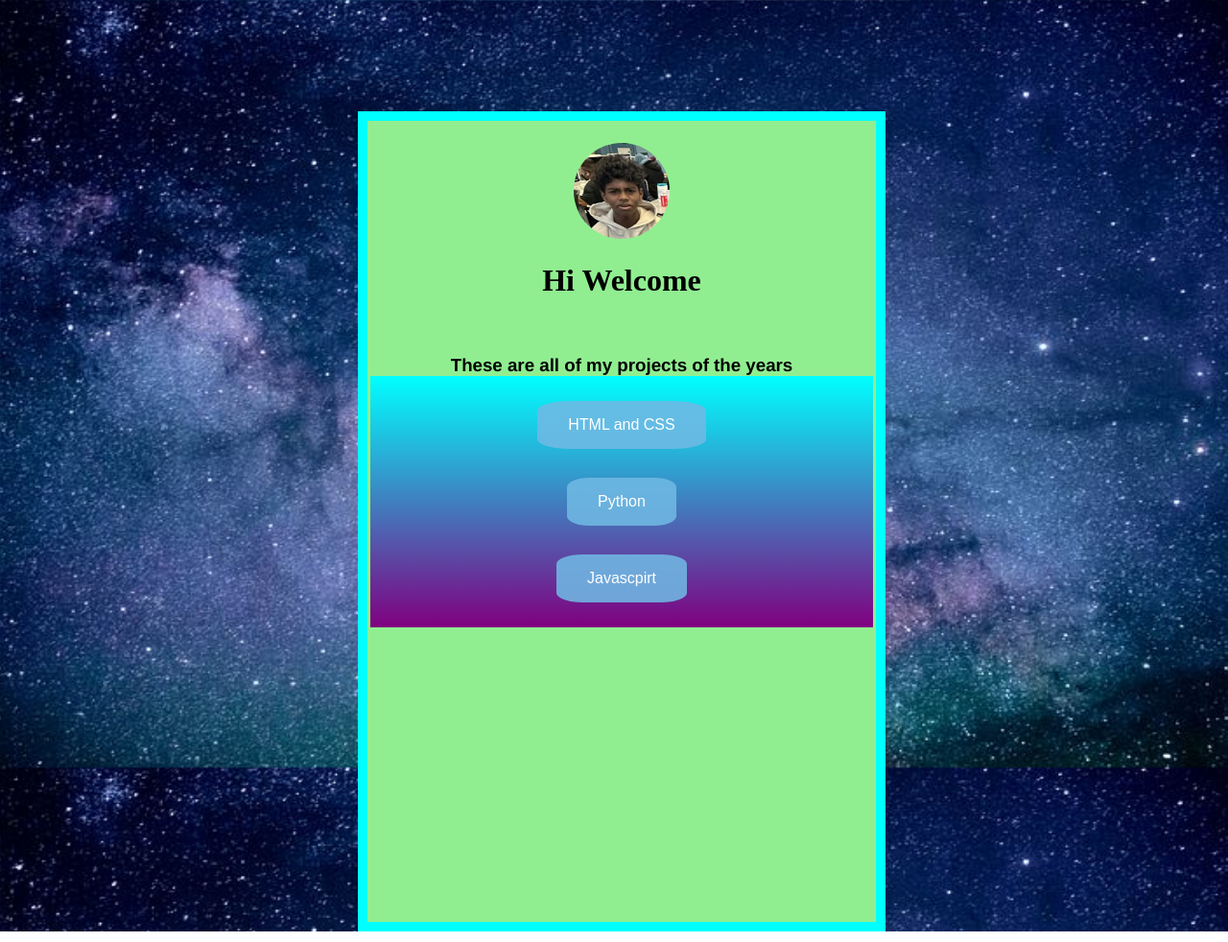
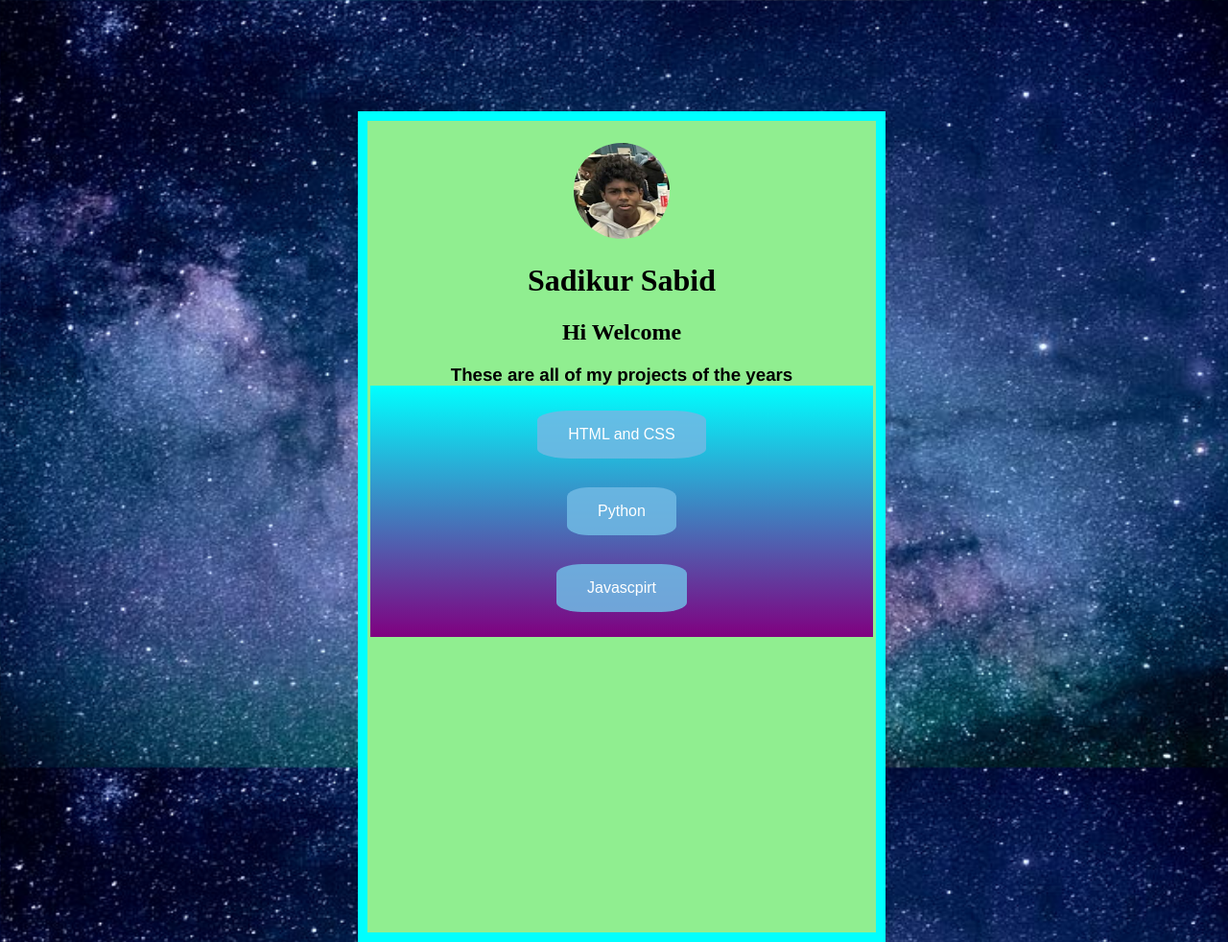
Before and after one commit to ssab7518/Brand-New-Portfolio, a plain HTML site: page index.html in a window 1280 px wide. Shown: the whole page at 96% size. Drawn offline with Linux system fonts and the light colour scheme.

Commit message:
I added my name.

```diff
--- a/index.html
+++ b/index.html
@@ -21,8 +21,9 @@
 
        <br>
         <img src="1.jpg" class="hiii">
-       <h1>Hi Welcome</h1>
-       <br> <h3 class="ts">These are all of my projects of the years </br>
+        <h1>Sadikur Sabid</h1>
+       <h2>Hi Welcome</h2>
+       <h3 class="ts">These are all of my projects of the years </br>
       <div class="topnav">
    <br><a href="https://portfolio-2.sadikur.repl.co/">
         <button id="bg">HTML and CSS</button></br>
```
